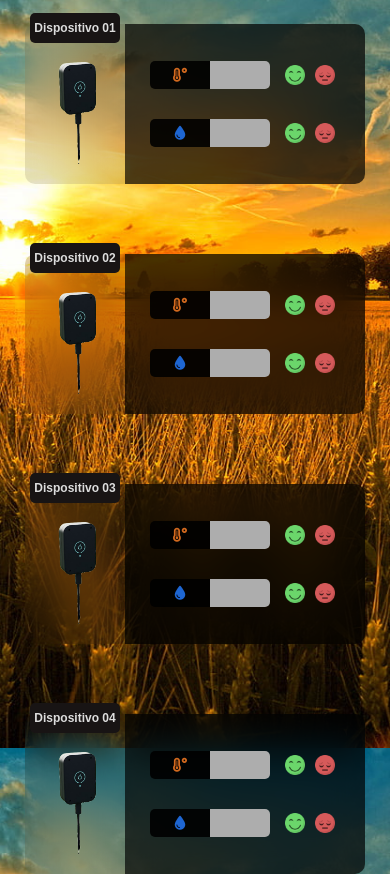
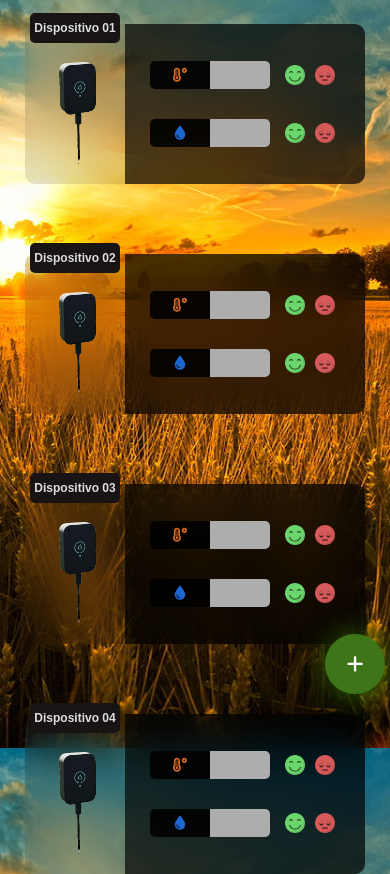
Before and after one commit to PepeSlime/AgroTemp, a website: page frontend/agrotemp.html in a window 390 px wide. Shown: the part 96-970 px from the top of the page. Drawn offline with Linux system fonts and the light colour scheme.

Commit message:
add-button-mobile

```diff
--- a/frontend/agrotemp.html
+++ b/frontend/agrotemp.html
@@ -46,6 +46,11 @@
         </nav>
     </header>
     <section class="main">
+        <div class="container-add">
+            <div class="add-device">
+                <i class="fa-solid fa-plus"></i>
+            </div>
+        </div>
         <div class="main-gadget">
             <div id="gadget">
                 <div id="title-card">
--- a/frontend/css/agrotemp.css
+++ b/frontend/css/agrotemp.css
@@ -280,6 +280,11 @@ body{
     border-radius: 0 5px 5px 0;
 }
 
+.add-device{
+    display: none;
+    visibility: hidden;
+}
+
 @media (max-width: 680px) {
     body {
         background-size: cover;
@@ -363,4 +368,34 @@ body{
         width: 20px;
         height: 20px;
     }
+
+    .container-add{
+        display: flex;
+        justify-content: end;
+        align-items: end;
+        height: 80vh;
+        width: 100%;
+        position: absolute;
+    }
+
+    .add-device{
+        display: flex;
+        visibility: visible;
+        position: fixed;
+        z-index: 1;
+        margin-right: 5px;
+        background-color: #3f7519;
+        border-radius: 50%;
+        width: 60px;
+        height: 60px;
+        align-items: center;
+        justify-content: center;
+        box-shadow: 2px 2px 30px rgba(62, 148, 5, 0.7);
+        cursor: pointer;
+    }
+
+    .add-device i {
+        color: #fff;
+        font-size: 19px;
+    }
 }
```
